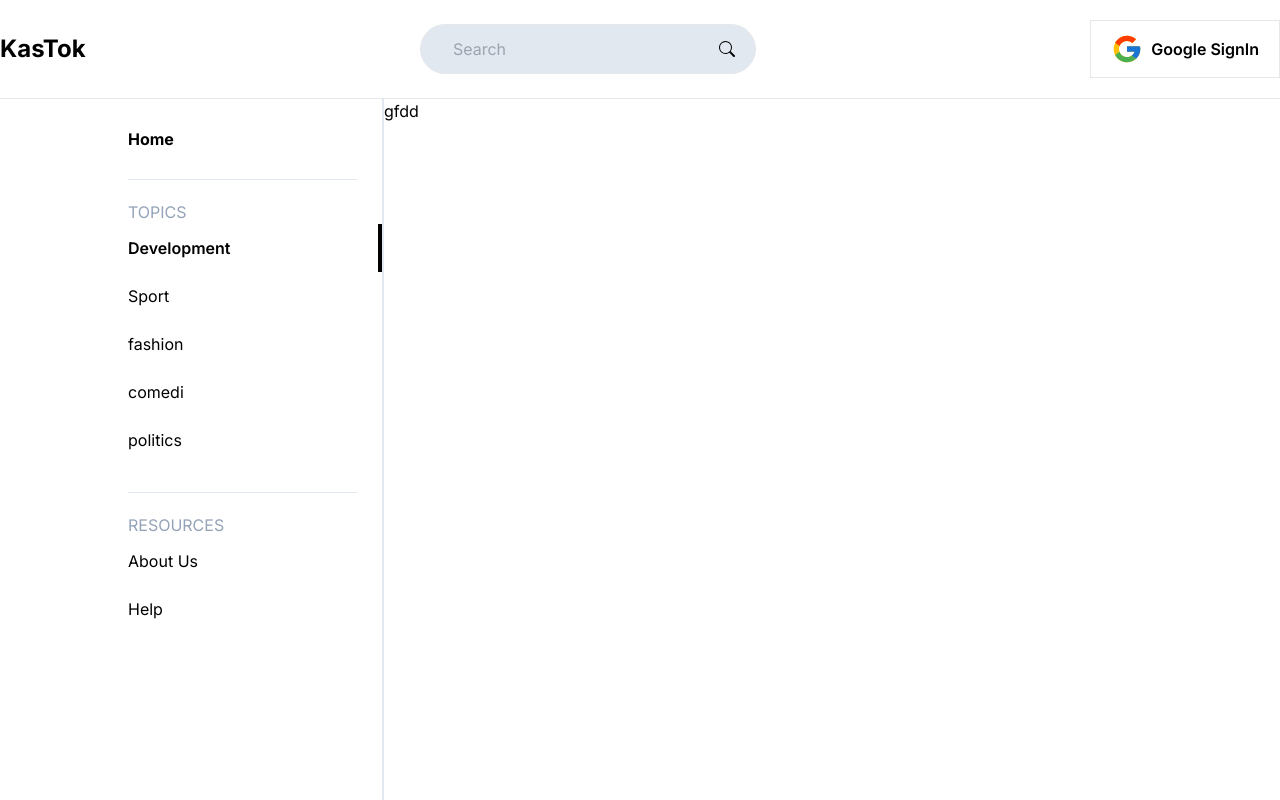
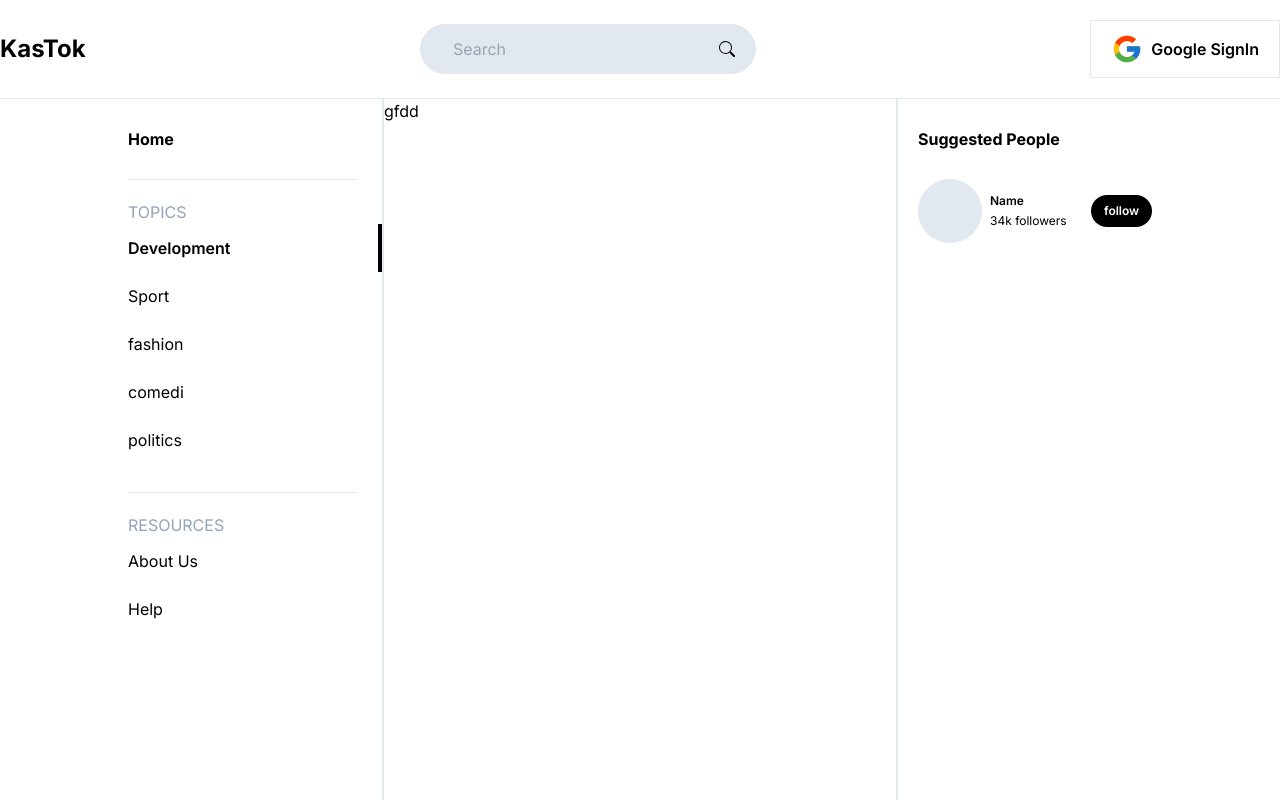
Before and after one commit to kasongo-mavetya-emmanuel/nextjs-video-social-media, a Next.js app in the folder frontend-kas-tok/: page / in a window 1280 px wide. Built offline with nearby package versions, Linux system fonts and the light colour scheme.

Commit message:
people section added

```diff
--- a/frontend-kas-tok/app/components/People.tsx
+++ b/frontend-kas-tok/app/components/People.tsx
@@ -1,3 +1,23 @@
 export default function People() {
-  return <div></div>;
+  return (
+    <div className="basis-1/4 border-l-2 border-slate-200 pt-7 pl-5">
+      <h2 className="font-bold">Suggested People</h2>
+      <ul className="pt-7">
+        <li className="flex items-center">
+          <div className="flex-1 flex gap-[0.5rem]">
+            <div className="w-[4rem] h-[4rem] rounded-full bg-slate-200"></div>
+            <div className="flex flex-col gap-[0.3rem] justify-center">
+              <h4 className="text-xs font-semibold">Name</h4>
+              <p className="text-xs">34k followers</p>
+            </div>
+          </div>
+          <div>
+            <button className="text-xs font-semibold bg-black text-white px-[0.8rem] rounded-full py-[0.5rem]">
+              follow
+            </button>
+          </div>
+        </li>
+      </ul>
+    </div>
+  );
 }
```
